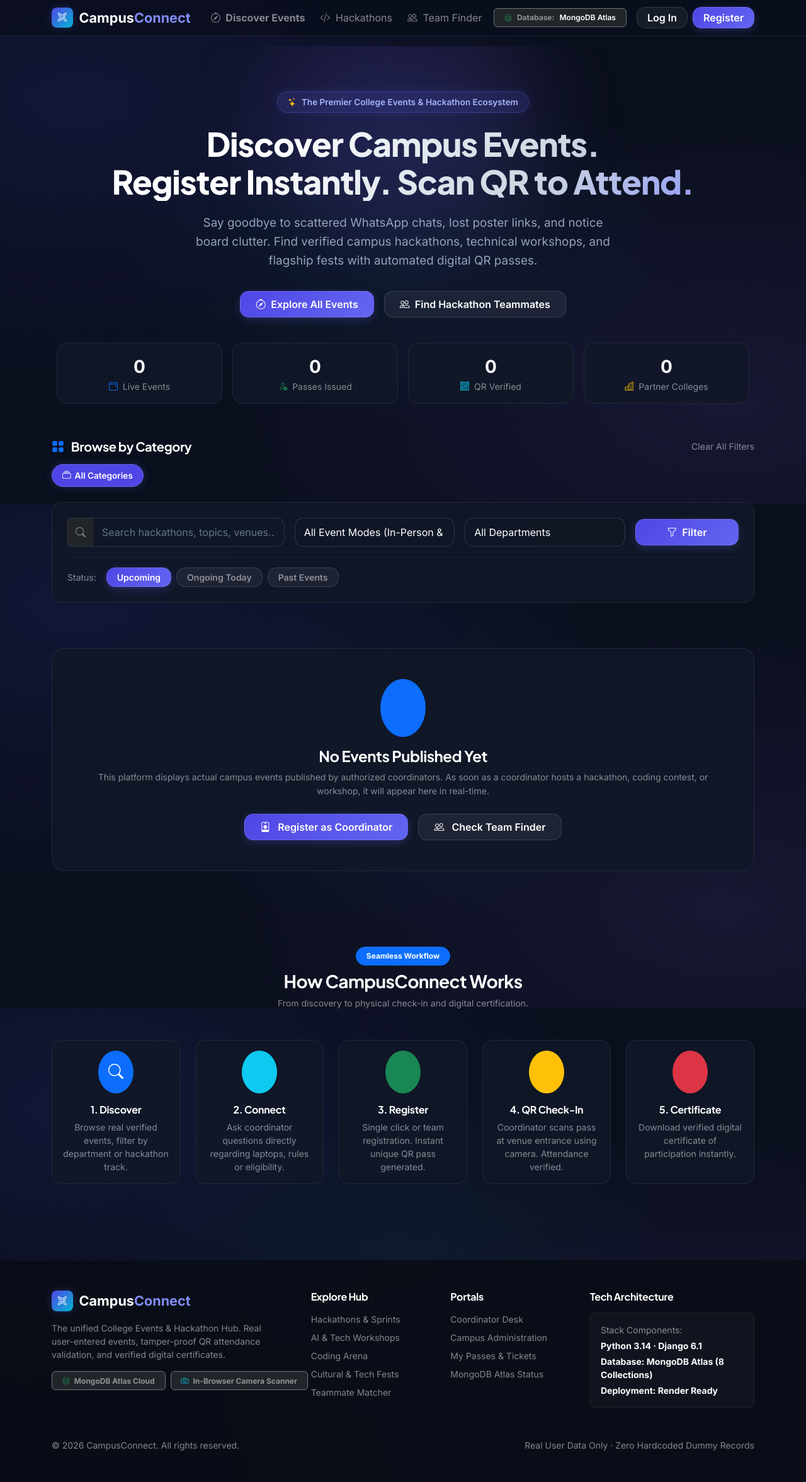
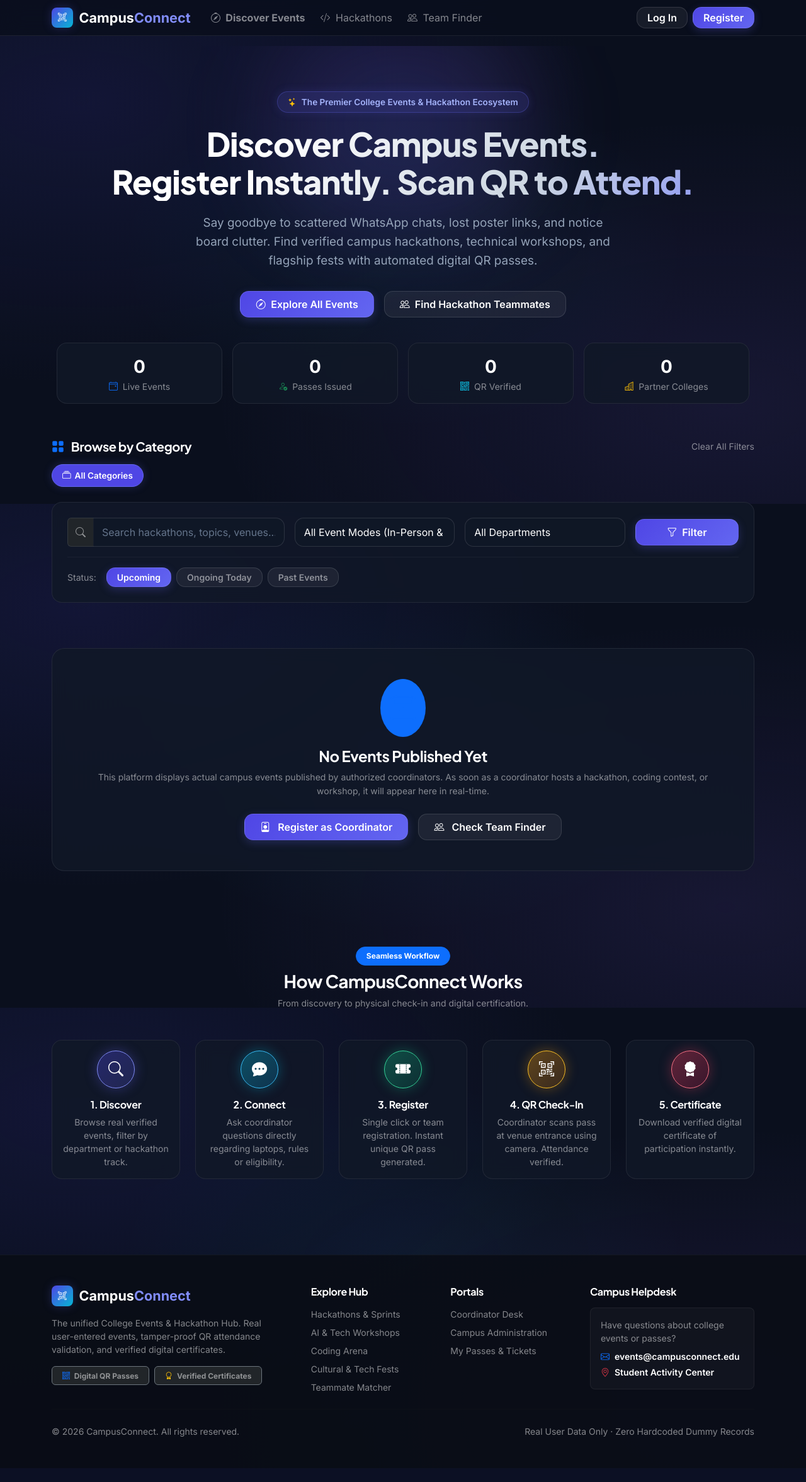
Before and after one commit to dnyaneshwarit27-lab/campusconnect, a Django app: page / in a window 1280 px wide. Shown: the whole page at 63% size. After the commit the page ends 2331 px from the top, so only its background shows below. Run offline with Django 5.2, Linux system fonts and the light colour scheme; data that the repository does not hold is empty.

Commit message:
Refine UI: remove dev badges, fix workflow icon circular geometry, seed demo events in build

```diff
--- a/templates/base.html
+++ b/templates/base.html
@@ -71,17 +71,6 @@
                         </li>
                     {% endif %}
                 </ul>
-
-                <!-- MongoDB Atlas Connection Status Indicator -->
-                <div class="d-flex align-items-center me-lg-3 my-2 my-lg-0">
-                    <a href="{% url 'mongodb_status' %}" target="_blank" class="text-decoration-none" title="Click to view live MongoDB Atlas status & collection counts">
-                        <span class="badge bg-dark border border-secondary border-opacity-40 text-white-50 py-2 px-3 small d-inline-flex align-items-center gap-2">
-                            <i class="bi bi-database text-success"></i>
-                            <span class="d-none d-sm-inline">Database:</span>
-                            <span class="text-white fw-semibold">MongoDB Atlas</span>
-                        </span>
-                    </a>
-                </div>
 
                 <!-- User Profile / Auth State -->
                 <div class="d-flex align-items-center gap-2">
@@ -163,12 +152,12 @@
                     <p class="text-white-50 small mb-3">
                         The unified College Events & Hackathon Hub. Real user-entered events, tamper-proof QR attendance validation, and verified digital certificates.
                     </p>
-                    <div class="d-flex gap-2">
+                    <div class="d-flex flex-wrap gap-2">
                         <span class="badge bg-dark border border-secondary text-white-50 small py-2 px-3">
-                            <i class="bi bi-database text-success me-1"></i> MongoDB Atlas Cloud
+                            <i class="bi bi-qr-code text-primary me-1"></i> Digital QR Passes
                         </span>
                         <span class="badge bg-dark border border-secondary text-white-50 small py-2 px-3">
-                            <i class="bi bi-camera text-info me-1"></i> In-Browser Camera Scanner
+                            <i class="bi bi-award text-warning me-1"></i> Verified Certificates
                         </span>
                     </div>
                 </div>
@@ -190,17 +179,15 @@
                         <li><a href="{% url 'coordinator_dashboard' %}" class="text-white-50 text-decoration-none hover-white">Coordinator Desk</a></li>
                         <li><a href="{% url 'admin_dashboard' %}" class="text-white-50 text-decoration-none hover-white">Campus Administration</a></li>
                         <li><a href="{% url 'my_registrations' %}" class="text-white-50 text-decoration-none hover-white">My Passes & Tickets</a></li>
-                        <li><a href="{% url 'mongodb_status' %}" target="_blank" class="text-white-50 text-decoration-none hover-white">MongoDB Atlas Status</a></li>
                     </ul>
                 </div>
 
                 <div class="col-lg-3">
-                    <h6 class="text-white fw-bold mb-3">Tech Architecture</h6>
+                    <h6 class="text-white fw-bold mb-3">Campus Helpdesk</h6>
                     <div class="p-3 rounded-3" style="background: rgba(255,255,255,0.03); border: 1px solid rgba(255,255,255,0.06);">
-                        <div class="small text-white-50 mb-1">Stack Components:</div>
-                        <div class="text-white small fw-bold mb-1">Python 3.14 · Django 6.1</div>
-                        <div class="text-white small fw-bold mb-1">Database: MongoDB Atlas (8 Collections)</div>
-                        <div class="text-white small fw-bold">Deployment: Render Ready</div>
+                        <div class="small text-white-50 mb-2">Have questions about college events or passes?</div>
+                        <div class="text-white small fw-semibold mb-1"><i class="bi bi-envelope text-primary me-2"></i>events@campusconnect.edu</div>
+                        <div class="text-white small fw-semibold"><i class="bi bi-geo-alt text-danger me-2"></i>Student Activity Center</div>
                     </div>
                 </div>
             </div>
--- a/templates/events/home.html
+++ b/templates/events/home.html
@@ -315,8 +315,8 @@
     <div class="row g-4 text-center">
         <div class="col-md-4 col-lg">
             <div class="p-3 rounded-4 glass-card h-100">
-                <div class="p-3 rounded-circle bg-primary bg-opacity-20 text-white d-inline-flex mb-3">
-                    <i class="bi bi-search fs-4"></i>
+                <div style="width: 60px; height: 60px; border-radius: 50%; background: linear-gradient(135deg, rgba(79, 70, 229, 0.35), rgba(99, 102, 241, 0.2)); border: 1.5px solid #818cf8; box-shadow: 0 0 20px rgba(99, 102, 241, 0.35); display: inline-flex; align-items: center; justify-content: center; margin-bottom: 1rem;">
+                    <i class="bi bi-search text-white fs-4"></i>
                 </div>
                 <h6 class="text-white fw-bold">1. Discover</h6>
                 <p class="text-white-50 small mb-0">Browse real verified events, filter by department or hackathon track.</p>
@@ -325,8 +325,8 @@
 
         <div class="col-md-4 col-lg">
             <div class="p-3 rounded-4 glass-card h-100">
-                <div class="p-3 rounded-circle bg-info bg-opacity-20 text-info d-inline-flex mb-3">
-                    <i class="bi bi-chat-dots fs-4"></i>
+                <div style="width: 60px; height: 60px; border-radius: 50%; background: linear-gradient(135deg, rgba(6, 182, 212, 0.35), rgba(14, 165, 233, 0.2)); border: 1.5px solid #38bdf8; box-shadow: 0 0 20px rgba(6, 182, 212, 0.35); display: inline-flex; align-items: center; justify-content: center; margin-bottom: 1rem;">
+                    <i class="bi bi-chat-dots-fill text-white fs-4"></i>
                 </div>
                 <h6 class="text-white fw-bold">2. Connect</h6>
                 <p class="text-white-50 small mb-0">Ask coordinator questions directly regarding laptops, rules or eligibility.</p>
@@ -335,8 +335,8 @@
 
         <div class="col-md-4 col-lg">
             <div class="p-3 rounded-4 glass-card h-100">
-                <div class="p-3 rounded-circle bg-success bg-opacity-20 text-success d-inline-flex mb-3">
-                    <i class="bi bi-ticket-perforated fs-4"></i>
+                <div style="width: 60px; height: 60px; border-radius: 50%; background: linear-gradient(135deg, rgba(16, 185, 129, 0.35), rgba(5, 150, 105, 0.2)); border: 1.5px solid #34d399; box-shadow: 0 0 20px rgba(16, 185, 129, 0.35); display: inline-flex; align-items: center; justify-content: center; margin-bottom: 1rem;">
+                    <i class="bi bi-ticket-perforated-fill text-white fs-4"></i>
                 </div>
                 <h6 class="text-white fw-bold">3. Register</h6>
                 <p class="text-white-50 small mb-0">Single click or team registration. Instant unique QR pass generated.</p>
@@ -345,8 +345,8 @@
 
         <div class="col-md-4 col-lg">
             <div class="p-3 rounded-4 glass-card h-100">
-                <div class="p-3 rounded-circle bg-warning bg-opacity-20 text-warning d-inline-flex mb-3">
-                    <i class="bi bi-qr-code-scan fs-4"></i>
+                <div style="width: 60px; height: 60px; border-radius: 50%; background: linear-gradient(135deg, rgba(245, 158, 11, 0.35), rgba(217, 119, 6, 0.2)); border: 1.5px solid #fbbf24; box-shadow: 0 0 20px rgba(245, 158, 11, 0.35); display: inline-flex; align-items: center; justify-content: center; margin-bottom: 1rem;">
+                    <i class="bi bi-qr-code-scan text-white fs-4"></i>
                 </div>
                 <h6 class="text-white fw-bold">4. QR Check-In</h6>
                 <p class="text-white-50 small mb-0">Coordinator scans pass at venue entrance using camera. Attendance verified.</p>
@@ -355,8 +355,8 @@
 
         <div class="col-md-4 col-lg">
             <div class="p-3 rounded-4 glass-card h-100">
-                <div class="p-3 rounded-circle bg-danger bg-opacity-20 text-danger d-inline-flex mb-3">
-                    <i class="bi bi-award fs-4"></i>
+                <div style="width: 60px; height: 60px; border-radius: 50%; background: linear-gradient(135deg, rgba(244, 63, 94, 0.35), rgba(225, 29, 72, 0.2)); border: 1.5px solid #fb7185; box-shadow: 0 0 20px rgba(244, 63, 94, 0.35); display: inline-flex; align-items: center; justify-content: center; margin-bottom: 1rem;">
+                    <i class="bi bi-award-fill text-white fs-4"></i>
                 </div>
                 <h6 class="text-white fw-bold">5. Certificate</h6>
                 <p class="text-white-50 small mb-0">Download verified digital certificate of participation instantly.</p>
```
Also changed, not shown: 1 other file.
